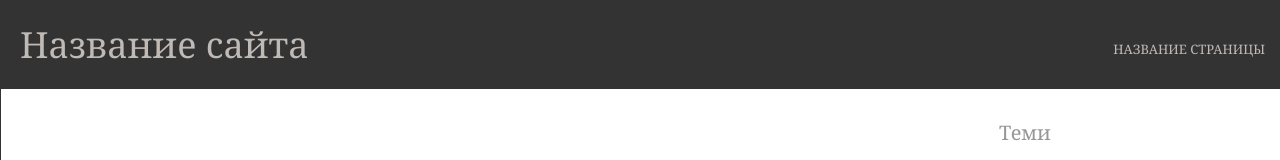
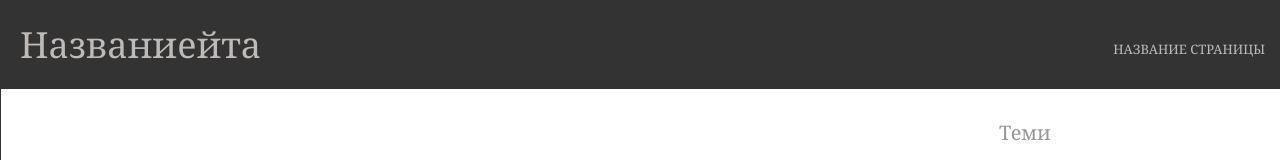
Before and after one commit to fizik888/Diplom, a plain HTML site: page index.html in a window 1280 px wide. Shown: the top 160 px of the page. Drawn offline with nearby package versions, Linux system fonts and the light colour scheme; some packages are replaced by stand-ins of ours.

Commit message:
Update index.html
ы

Co-Authored-By: alphastr1ke <alphastr1ke@users.noreply.github.com>

```diff
--- a/index.html
+++ b/index.html
@@ -12,7 +12,7 @@
 <body>
   <header id="header" class="clear">
     <div id="hgroup">
-      <h1><a href="#">Название сайта</a></h1>
+      <h1><a href="#">Названиейта</a></h1>
     </div>
     <nav>
       <ul>
```
